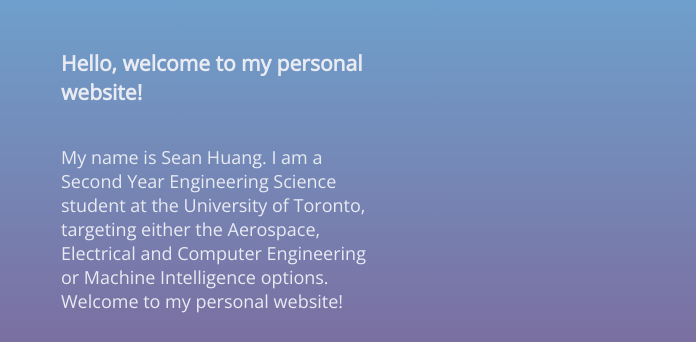
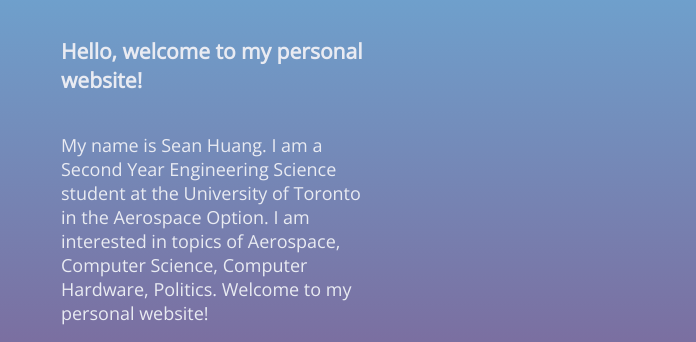
Before and after one commit to seanhuang2002/personal_website, a plain HTML site: page index.html in a window 1280 px wide. Shown: the part 191-533 px from the top of the page, 584-1280 px from the left. Drawn offline with nearby package versions, Linux system fonts and the light colour scheme.

Commit message:
changed description

```diff
--- a/index.html
+++ b/index.html
@@ -17,7 +17,7 @@
             <div class="right">
                 <h3>Hello, welcome to my personal website!</h3>
                 <p class="bio">
-                    My name is Sean Huang. I am a Second Year Engineering Science student at the University of Toronto, targeting either the Aerospace, Electrical and Computer Engineering or Machine Intelligence options.
+                    My name is Sean Huang. I am a Second Year Engineering Science student at the University of Toronto in the Aerospace Option. I am interested in topics of Aerospace, Computer Science, Computer Hardware, Politics.
                     Welcome to my personal website!
                 </p>
 
```
